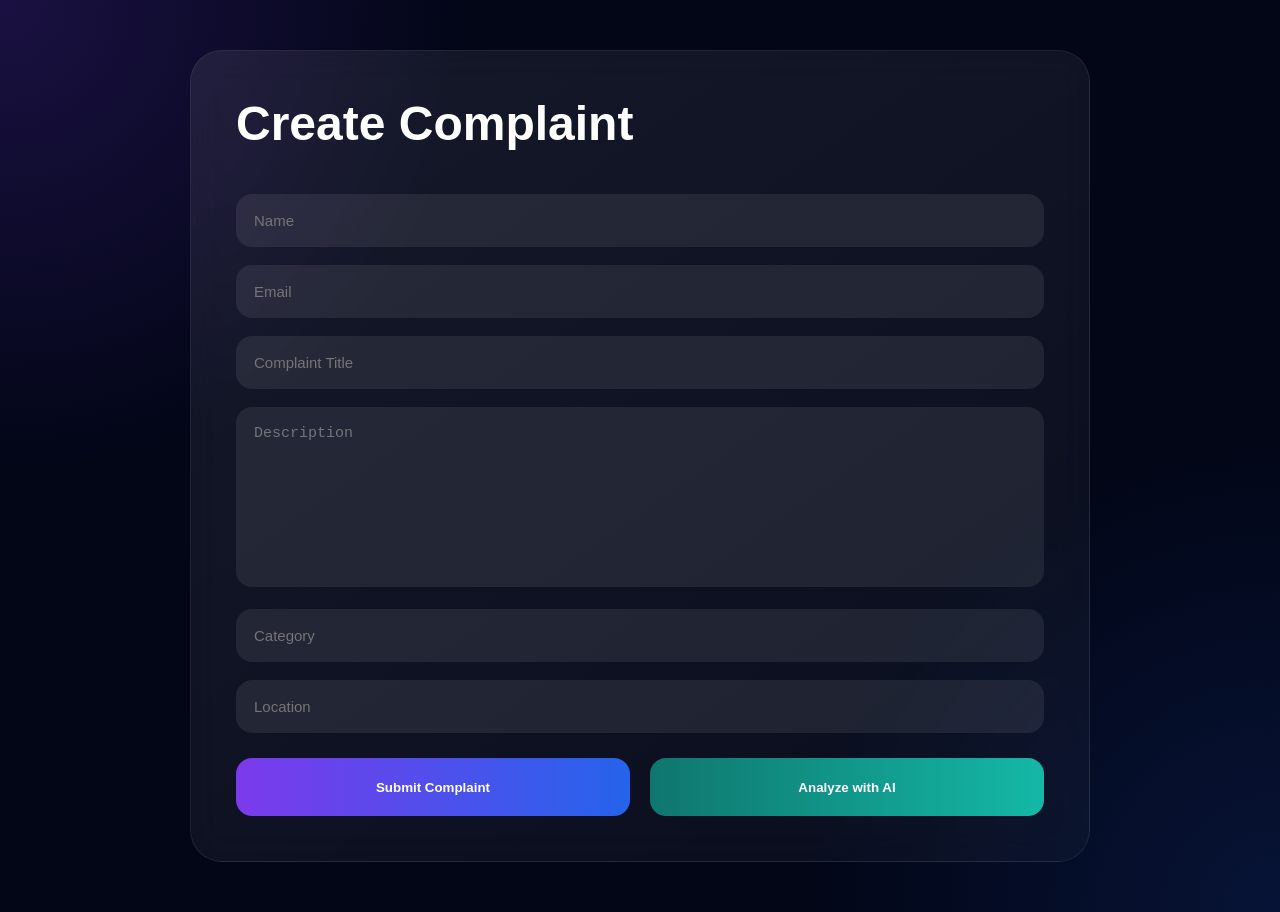
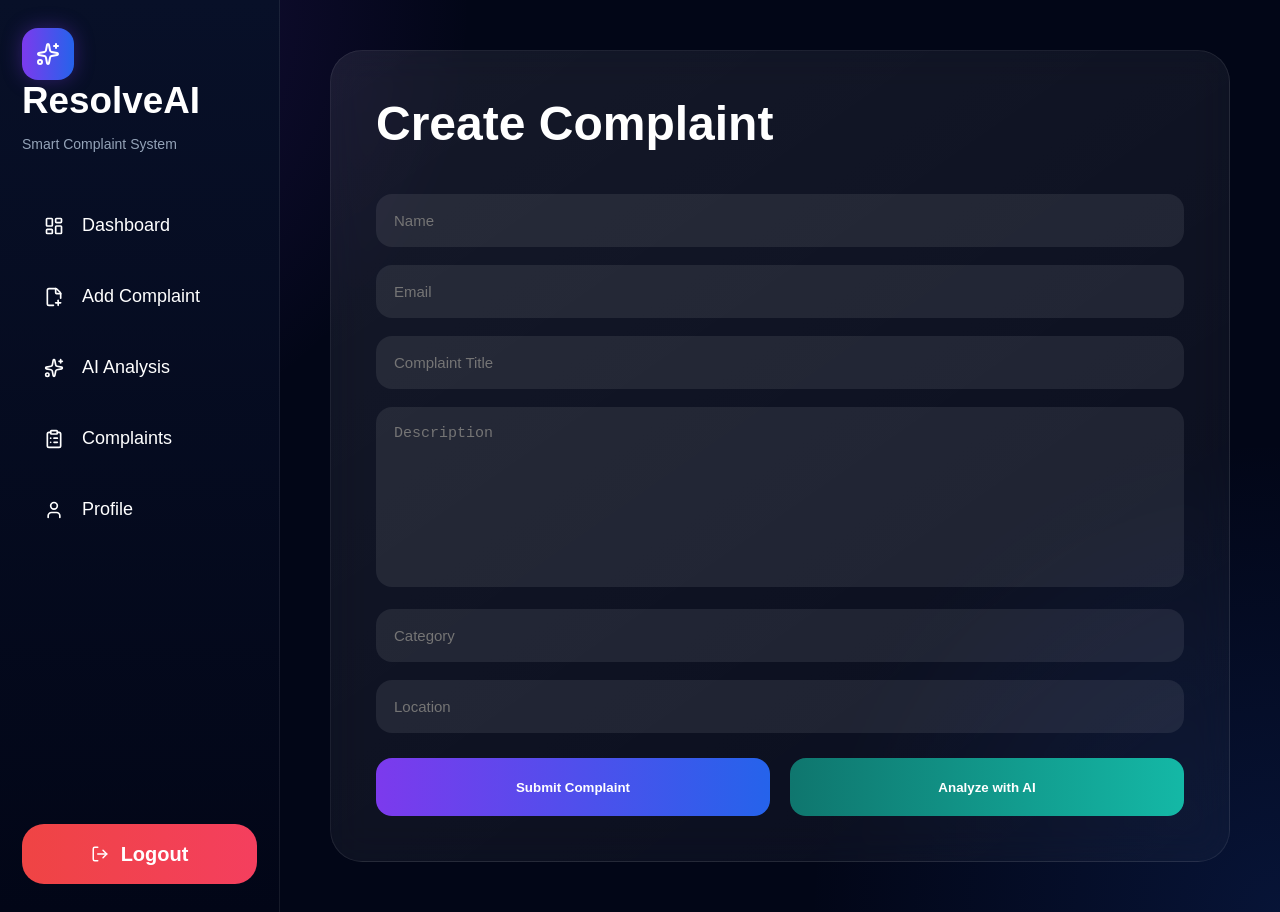
Before and after one commit to DakshSingh01/smart-complaint-management-system, a React (Vite) app in the folder frontend/smart-complaint-management/: page /create-complaint in a window 1280 px wide. Built offline with nearby package versions, Linux system fonts and the light colour scheme; sample sign-in values are in the browser's storage.

Commit message:
sidebar finally fixed

```diff
--- a/frontend/smart-complaint-management/src/pages/ComplaintForm.jsx
+++ b/frontend/smart-complaint-management/src/pages/ComplaintForm.jsx
@@ -1,5 +1,6 @@
 import React, { useState } from "react";
 import axios from "axios";
+import Sidebar from "../components/Sidebar";
 
 const ComplaintForm = () => {
 
@@ -65,6 +66,10 @@ const ComplaintForm = () => {
 
     <div className="dashboard-layout">
 
+      {/* SIDEBAR */}
+      <Sidebar />
+
+      {/* MAIN CONTENT */}
       <div className="dashboard-main">
 
         <div className="page-container">
```
Lines whose indentation alone changed are shown as unchanged.
